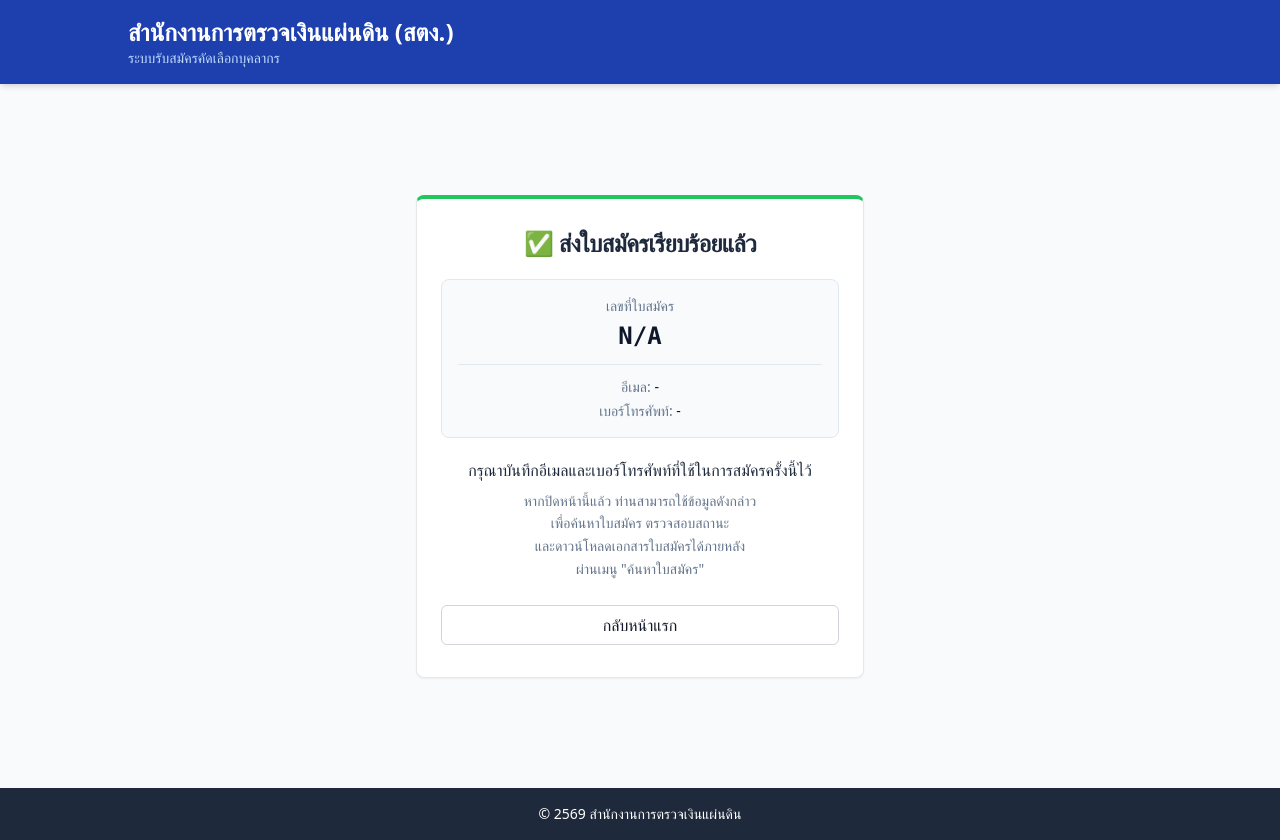
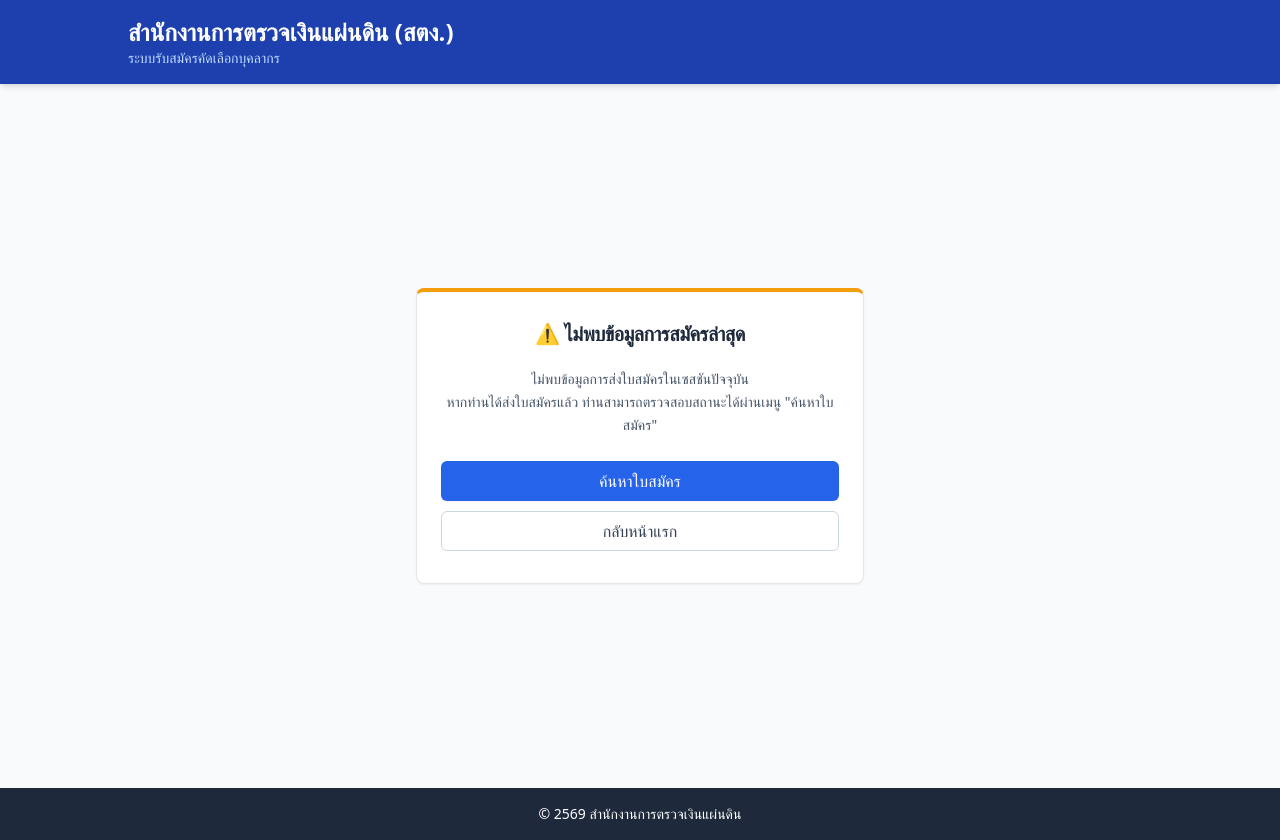
Before and after one commit to Badbunny191/recruitment, a Next.js app in the folder frontend/: page /apply/success in a window 1280 px wide. Built offline with nearby package versions, Linux system fonts and the light colour scheme.

Commit message:
feat(applicant): add lookup workflow and secure success page

```diff
--- a/frontend/src/app/(public)/apply/review/page.tsx
+++ b/frontend/src/app/(public)/apply/review/page.tsx
@@ -357,10 +357,75 @@ function ReviewContent() {
       }
 
       if (result && result.success && result.data?.applicationNo) {
-        // Success: clear draft + token, redirect.
+        // Resolve applicant email and phone from draft formData / schema
+        const fd = (draft.formData || {}) as Record<string, unknown>;
+
+        let applicantEmail = '';
+        if (typeof fd['field-email'] === 'string' && fd['field-email'].trim()) {
+          applicantEmail = fd['field-email'].trim();
+        } else if (typeof fd['email'] === 'string' && fd['email'].trim()) {
+          applicantEmail = fd['email'].trim();
+        } else {
+          const emailField = schema.find(
+            (f) => f.validationType === 'EMAIL' || f.fieldId.toLowerCase().includes('email')
+          );
+          if (emailField && typeof fd[emailField.fieldId] === 'string') {
+            applicantEmail = (fd[emailField.fieldId] as string).trim();
+          }
+        }
+
+        let applicantPhone = '';
+        const directPhoneKeys = ['field-phone', 'phone', 'tel', 'mobile'];
+        for (const k of directPhoneKeys) {
+          if (typeof fd[k] === 'string' && (fd[k] as string).trim()) {
+            applicantPhone = (fd[k] as string).trim();
+            break;
+          }
+        }
+        if (!applicantPhone) {
+          const phoneField = schema.find(
+            (f) =>
+              f.validationType === 'PHONE' ||
+              f.fieldId.toLowerCase().includes('phone') ||
+              f.fieldId.toLowerCase().includes('tel')
+          );
+          if (phoneField && typeof fd[phoneField.fieldId] === 'string') {
+            applicantPhone = (fd[phoneField.fieldId] as string).trim();
+          }
+        }
+        if (!applicantPhone) {
+          for (const [k, v] of Object.entries(fd)) {
+            const lk = k.toLowerCase();
+            if (
+              (lk.includes('phone') || lk.includes('tel') || lk.includes('โทร')) &&
+              typeof v === 'string' &&
+              v.trim()
+            ) {
+              applicantPhone = v.trim();
+              break;
+            }
+          }
+        }
+
+        // Save last submitted application to sessionStorage as primary source
+        try {
+          sessionStorage.setItem(
+            'lastSubmittedApplication',
+            JSON.stringify({
+              appNo: result.data.applicationNo,
+              email: applicantEmail,
+              phone: applicantPhone,
+            })
+          );
+        } catch {
+          // ignore
+        }
+
+        // Success: clear draft + token, redirect without query string.
         clearApplyDraft(draft.roundId);
         clearSubmissionToken();
-        router.push(`/apply/success?appNo=${encodeURIComponent(result.data.applicationNo)}`);
+
+        router.push('/apply/success');
         return;
       }
       setSubmitError(result?.error ?? 'ไม่สามารถส่งใบสมัครได้');
--- a/frontend/src/app/(public)/apply/success/page.tsx
+++ b/frontend/src/app/(public)/apply/success/page.tsx
@@ -1,53 +1,125 @@
 'use client';
 
-import { Suspense } from 'react';
-import { useSearchParams } from 'next/navigation';
+import { Suspense, useEffect, useState } from 'react';
 import Link from 'next/link';
 import { Card, CardHeader, CardTitle, CardContent, CardFooter } from '@/components/ui/card';
 import { Button } from '@/components/ui/button';
 
+interface SubmittedApplicationInfo {
+  appNo: string;
+  email: string;
+  phone: string;
+}
+
 function SuccessContent() {
-  const searchParams = useSearchParams();
-  const appNo = searchParams.get('appNo') || searchParams.get('applicationNo') || '';
-  const email = searchParams.get('email') || '';
-  const phone = searchParams.get('phone') || searchParams.get('tel') || '';
+  const [application, setApplication] = useState<SubmittedApplicationInfo | null>(null);
+  const [loading, setLoading] = useState(true);
+
+  useEffect(() => {
+    if (typeof window !== 'undefined') {
+      try {
+        const raw = sessionStorage.getItem('lastSubmittedApplication');
+        if (raw) {
+          const parsed = JSON.parse(raw);
+          if (parsed && typeof parsed === 'object' && parsed.appNo) {
+            setApplication({
+              appNo: String(parsed.appNo || ''),
+              email: String(parsed.email || ''),
+              phone: String(parsed.phone || ''),
+            });
+            setLoading(false);
+            return;
+          }
+        }
+      } catch {
+        // ignore parse error
+      }
+    }
+    setLoading(false);
+  }, []);
+
+  if (loading) {
+    return (
+      <div className="p-8 text-center text-slate-500">
+        กำลังโหลด...
+      </div>
+    );
+  }
+
+  if (!application) {
+    return (
+      <Card className="w-full max-w-md text-center shadow-lg border-t-4 border-t-amber-500">
+        <CardHeader className="pt-8">
+          <CardTitle className="text-xl text-slate-800">⚠️ ไม่พบข้อมูลการสมัครล่าสุด</CardTitle>
+        </CardHeader>
+        <CardContent className="space-y-4 pb-4">
+          <p className="text-sm text-slate-600 leading-relaxed">
+            ไม่พบข้อมูลการส่งใบสมัครในเซสชันปัจจุบัน<br />
+            หากท่านได้ส่งใบสมัครแล้ว ท่านสามารถตรวจสอบสถานะได้ผ่านเมนู &quot;ค้นหาใบสมัคร&quot;
+          </p>
+        </CardContent>
+        <CardFooter className="flex flex-col gap-2.5 pb-8 pt-2">
+          <Link href="/lookup" className="w-full">
+            <Button className="w-full bg-blue-600 hover:bg-blue-700 text-white font-medium py-2.5 shadow-sm">
+              ค้นหาใบสมัคร
+            </Button>
+          </Link>
+          <Link href="/" className="w-full">
+            <Button variant="outline" className="w-full py-2.5 text-slate-700 border-slate-300 hover:bg-slate-50">
+              กลับหน้าแรก
+            </Button>
+          </Link>
+        </CardFooter>
+      </Card>
+    );
+  }
 
   return (
     <Card className="w-full max-w-md text-center shadow-lg border-t-4 border-t-green-500">
       <CardHeader className="pt-8">
         <CardTitle className="text-2xl text-slate-800">✅ ส่งใบสมัครเรียบร้อยแล้ว</CardTitle>
       </CardHeader>
-      <CardContent className="space-y-5 pb-6">
+      <CardContent className="space-y-5 pb-4">
         <div className="bg-slate-50 rounded-lg p-4 border border-slate-200 text-center">
           <p className="text-sm text-slate-500 mb-1">เลขที่ใบสมัคร</p>
-          <p className="text-2xl font-mono font-bold text-slate-900">{appNo || 'N/A'}</p>
+          <p className="text-2xl font-mono font-bold text-slate-900">{application.appNo}</p>
           <div className="mt-3 pt-3 border-t border-slate-200 text-sm text-slate-600 space-y-1">
             <p>
               <span className="text-slate-500">อีเมล: </span>
-              <span className="font-medium text-slate-900">{email || '-'}</span>
+              <span className="font-medium text-slate-900">{application.email || '-'}</span>
             </p>
             <p>
               <span className="text-slate-500">เบอร์โทรศัพท์: </span>
-              <span className="font-medium text-slate-900">{phone || '-'}</span>
+              <span className="font-medium text-slate-900">{application.phone || '-'}</span>
             </p>
           </div>
         </div>
 
-        <div className="space-y-2 text-slate-600">
-          <p className="font-medium text-slate-800">
-            กรุณาบันทึกอีเมลและเบอร์โทรศัพท์ที่ใช้ในการสมัครครั้งนี้ไว้
+        <div className="space-y-2.5 text-slate-600 bg-blue-50/60 border border-blue-100 rounded-lg p-4 text-left">
+          <p className="font-medium text-slate-800 text-sm">
+            คำแนะนำสำหรับการค้นหาใบสมัคร:
           </p>
-          <p className="text-sm text-slate-500 leading-relaxed">
-            หากปิดหน้านี้แล้ว ท่านสามารถใช้ข้อมูลดังกล่าว<br />
-            เพื่อค้นหาใบสมัคร ตรวจสอบสถานะ<br />
-            และดาวน์โหลดเอกสารใบสมัครได้ภายหลัง<br />
-            ผ่านเมนู &quot;ค้นหาใบสมัคร&quot;
+          <p className="text-xs text-slate-500 leading-relaxed">
+            ท่านสามารถใช้ข้อมูลต่อไปนี้
+          </p>
+          <ul className="text-sm text-slate-700 list-disc list-inside space-y-1 pl-1">
+            <li><span className="font-medium text-slate-900">รอบรับสมัคร</span></li>
+            <li><span className="font-medium text-slate-900">อีเมล</span></li>
+            <li><span className="font-medium text-slate-900">เบอร์โทรศัพท์</span></li>
+          </ul>
+          <p className="text-xs text-slate-600 leading-relaxed pt-2 border-t border-blue-100">
+            ในการ<strong>ค้นหาใบสมัคร</strong> <strong>ตรวจสอบสถานะ</strong> และ<strong>ดาวน์โหลดใบสมัคร PDF</strong> ได้ในภายหลังผ่านเมนู &quot;ค้นหาใบสมัคร&quot;
           </p>
         </div>
       </CardContent>
-      <CardFooter className="flex justify-center pb-8">
+      <CardFooter className="flex flex-col gap-2.5 pb-8 pt-2">
+        <Link href="/lookup" className="w-full">
+          <Button className="w-full bg-blue-600 hover:bg-blue-700 text-white font-medium py-2.5 shadow-sm">
+            ค้นหาใบสมัคร
+          </Button>
+        </Link>
         <Link href="/" className="w-full">
-          <Button variant="outline" className="w-full px-8">
+          <Button variant="outline" className="w-full py-2.5 text-slate-700 border-slate-300 hover:bg-slate-50">
             กลับหน้าแรก
           </Button>
         </Link>
```
